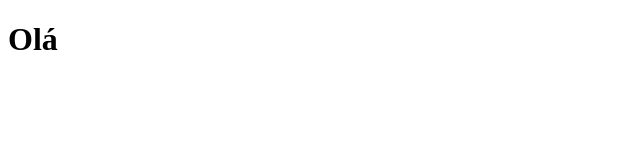
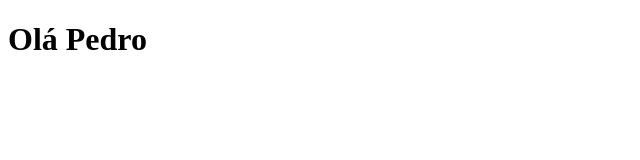
Before and after one commit to carlos-h-araujo/clone-tabnews, a Next.js app: page / in a window 1280 px wide. Shown: the top 160 px of the page, without its empty margins (0-640 px from the left). Built offline with nearby package versions, Linux system fonts and the light colour scheme.

Commit message:
modificação do header

```diff
--- a/pages/index.js
+++ b/pages/index.js
@@ -1,5 +1,5 @@
 function Home() {
-    return <h1>Olá</h1>
+    return <h1>Olá Pedro</h1>
 }
 
 export default Home;
```
